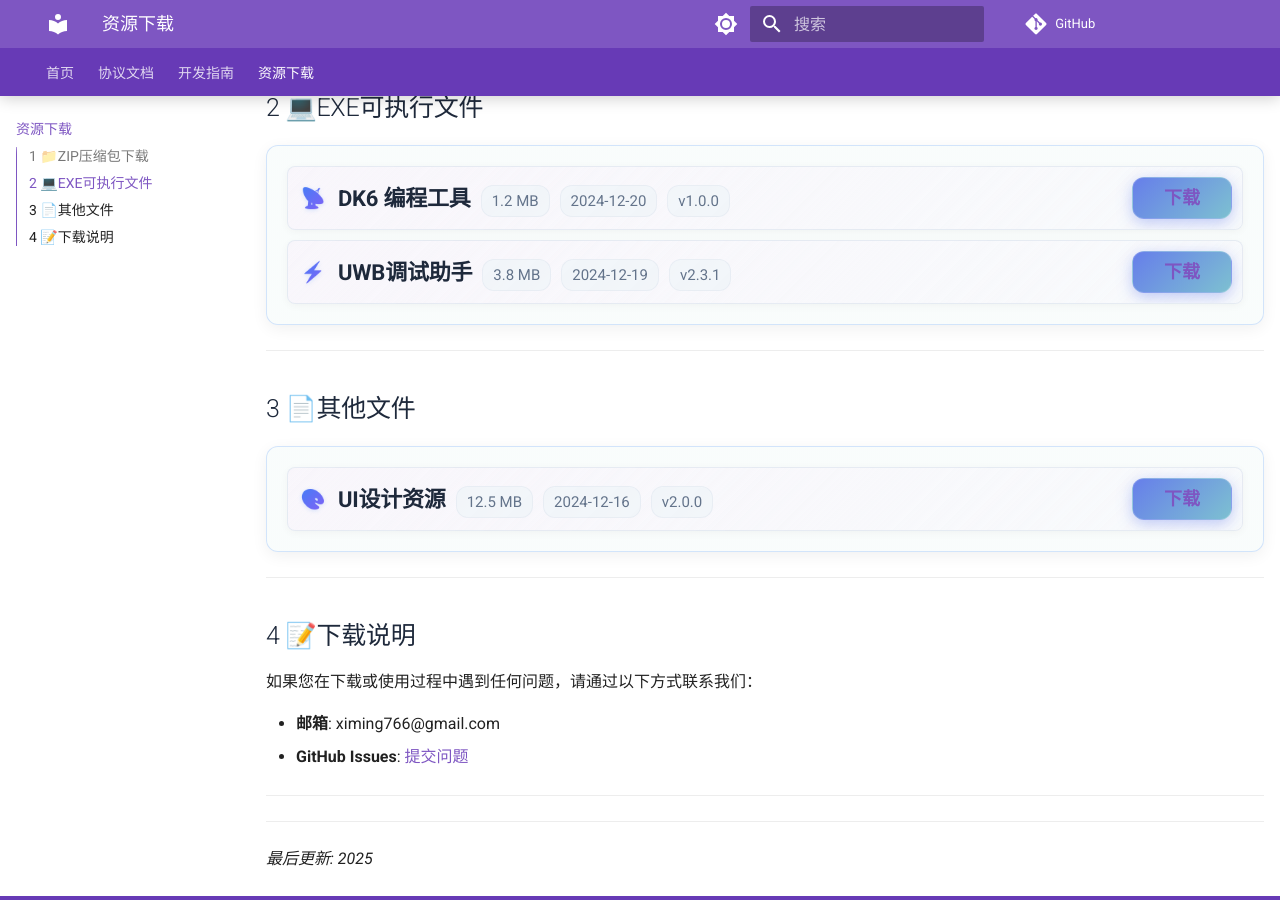
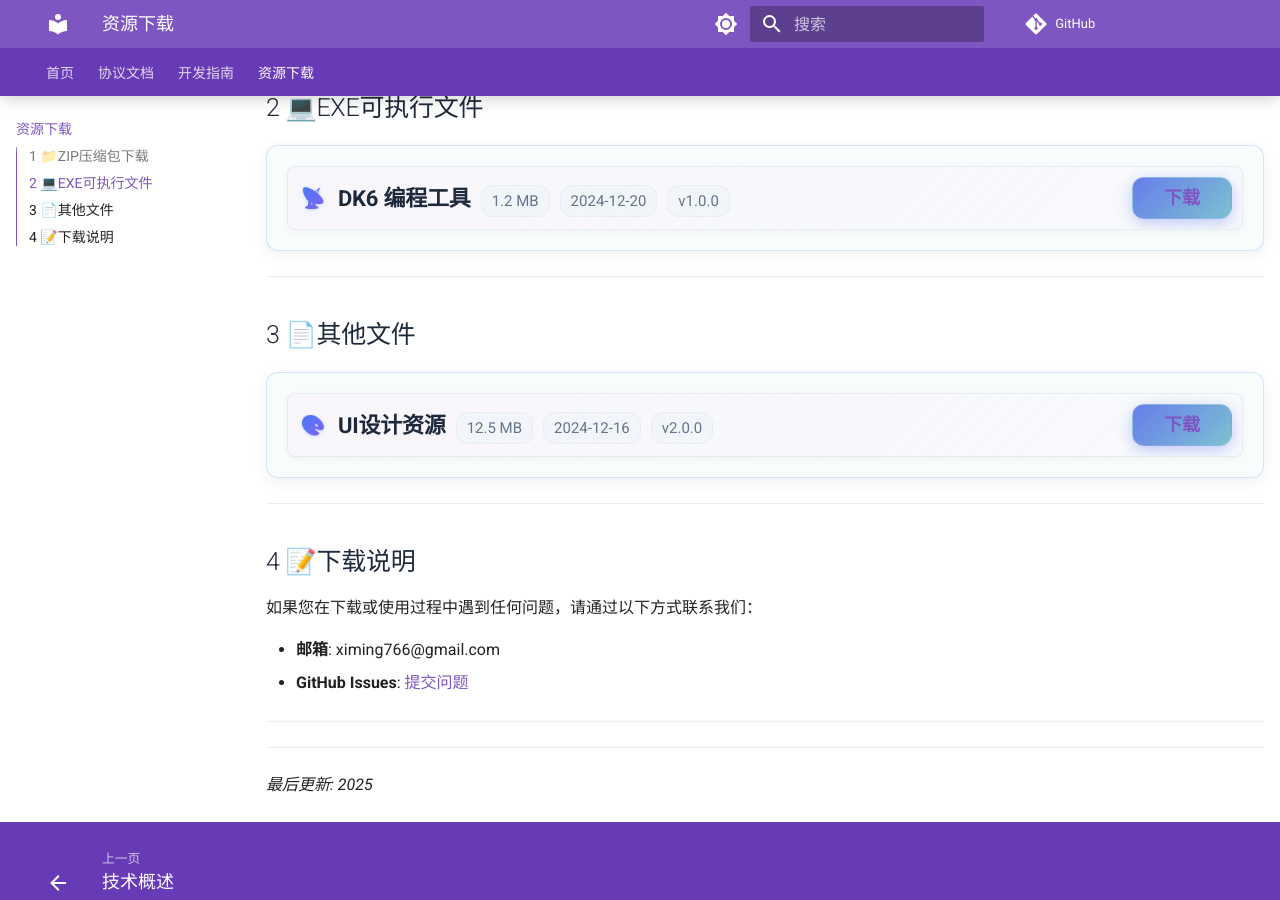
Before and after one commit to ximing766/Uwb_doc, an MkDocs documentation site: the page built from docs/download.md, in a window 1280 px wide and 900 px high, scrolled down 456 px. Built offline with MkDocs 1.6.1 and Material for MkDocs 9.7.7, drawn with Linux system fonts in a browser that asks for light colours; comment, search, counter and statistics services are not loaded; the version menu is left out.

Commit message:
fix an error of download - 2025-10-11 14:35:34

```diff
--- a/docs/download.md
+++ b/docs/download.md
@@ -18,7 +18,7 @@
           <span class="file-version">v2.1.0</span>
         </div>
       </div>
-      <a href="resource/UWB-Source.zip" class="download-btn" download="UWB-Source.zip">下载</a>
+      <a href="../resource/UWB-Source.zip" class="download-btn" download="UWB-Source.zip">下载</a>
     </div>
 
   </div>
@@ -40,20 +40,9 @@
           <span class="file-version">v1.0.0</span>
         </div>
       </div>
-      <a href="resource/DK6Prog.exe" class="download-btn" download="DK6Prog.exe">下载</a>
+      <a href="../resource/DK6Prog.exe" class="download-btn" download="DK6Prog.exe">下载</a>
     </div>
-    <div class="download-item">
-      <div class="file-icon">⚡</div>
-      <div class="download-content">
-        <div class="file-info">
-          <h4>UWB调试助手</h4>
-          <span class="file-size">3.8 MB</span>
-          <span class="file-date">2024-12-19</span>
-          <span class="file-version">v2.3.1</span>
-        </div>
-      </div>
-      <a href="resource/UWBDebugger.exe" class="download-btn" download="UWBDebugger.exe">下载</a>
-    </div>
+
   </div>
 </div>
 
@@ -73,7 +62,7 @@
           <span class="file-version">v2.0.0</span>
         </div>
       </div>
-      <a href="resource/UI-Assets.psd" class="download-btn" download="UI-Assets.psd">下载</a>
+      <a href="https://github.com/ximing766/UwbKnowledgePoints/raw/main/docs/resource/UI-Assets.psd" class="download-btn" download="UI-Assets.psd">下载</a>
     </div>
   </div>
 </div>
```
Also changed, not shown: site/download/index.html, site/search/search_index.json.
